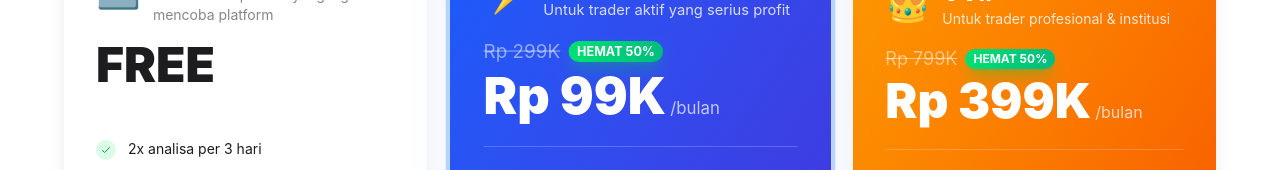
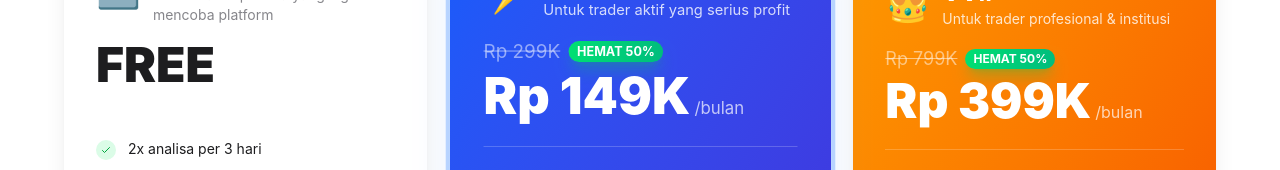
Before and after one commit to arra7trader/arra7-app, a Next.js app: page /pricing in a window 1280 px wide. Shown: the part 941-1111 px from the top of the page. Built offline with nearby package versions, Linux system fonts and the light colour scheme; no server answers.

Commit message:
fix: Revert pricing to standard 149k (disable promo logic)

```diff
--- a/src/app/payment/transfer/page.tsx
+++ b/src/app/payment/transfer/page.tsx
@@ -6,7 +6,7 @@ import { useSession } from 'next-auth/react';
 import { useRouter, useSearchParams } from 'next/navigation';
 import Link from 'next/link';
 
-const NEW_YEAR_PROMO_END = new Date('2026-12-31T23:59:59+07:00');
+const NEW_YEAR_PROMO_END = new Date('2026-01-01T23:59:59+07:00');
 
 function TransferContent() {
     const { data: session, status } = useSession();
--- a/src/app/pricing/page.tsx
+++ b/src/app/pricing/page.tsx
@@ -30,7 +30,7 @@ const PRICING_PLANS = [
     {
         id: 'PRO',
         name: 'Pro',
-        price: 'Rp 99K',
+        price: 'Rp 149K',
         originalPrice: 'Rp 299K',
         period: '/bulan',
         description: 'Untuk trader aktif yang serius profit',
```
